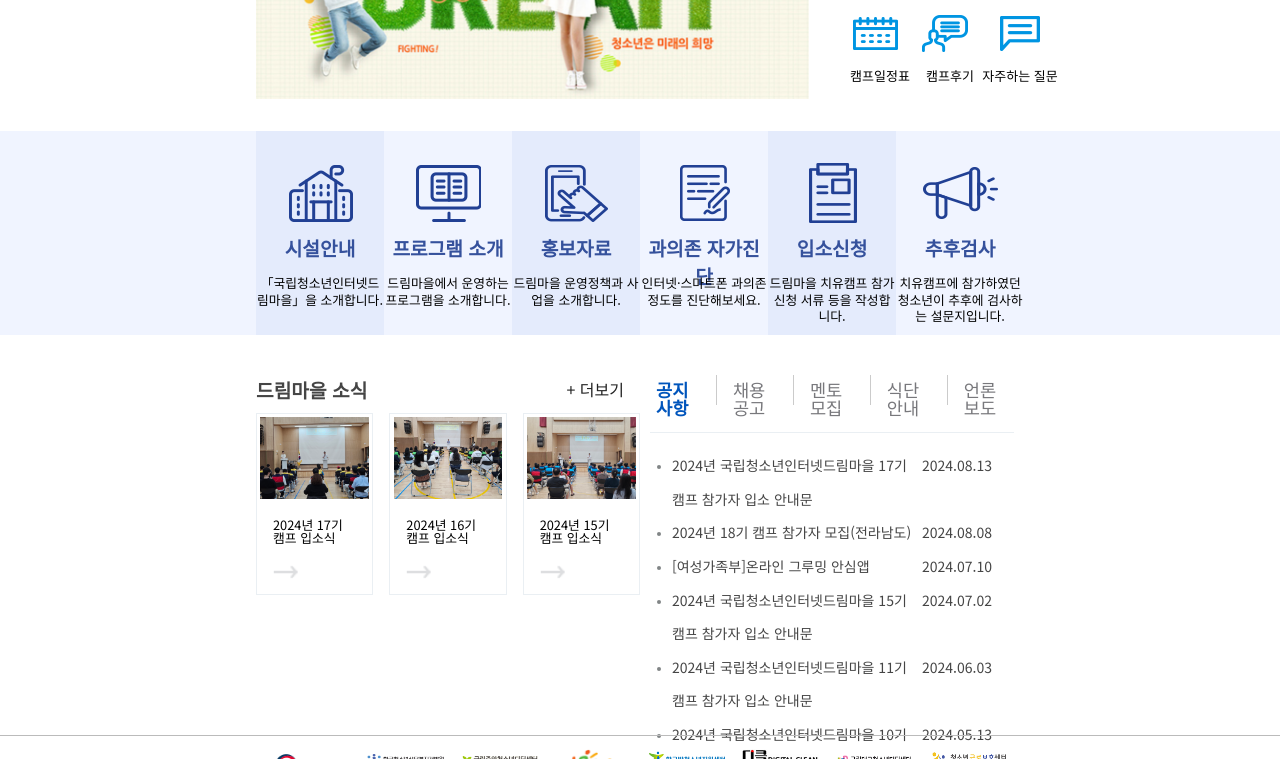
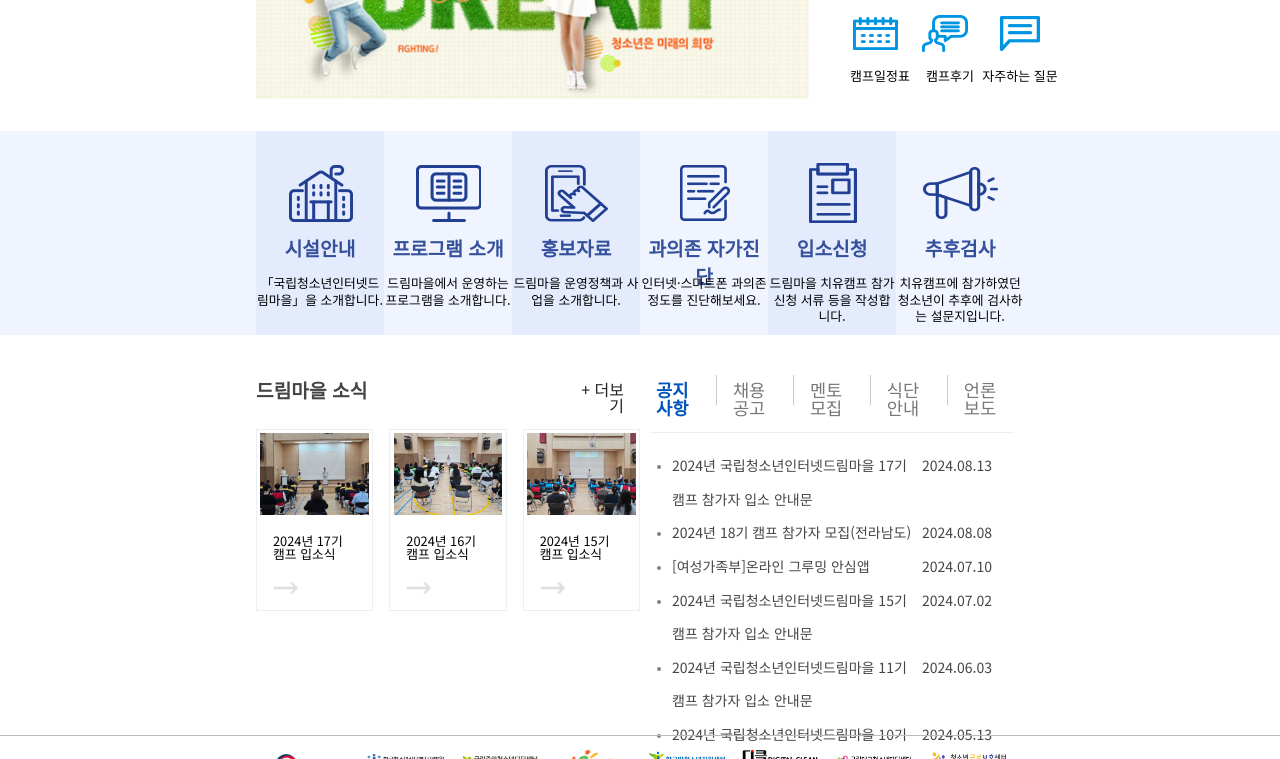
Before and after one commit to HyoenbinChoi/clone_coding_1, a plain HTML site: page index.html in a window 1280 px wide. Shown: the part 341-1100 px from the top of the page. Drawn offline with nearby package versions, Linux system fonts and the light colour scheme.

Commit message:
third commit

```diff
--- a/css/main.css
+++ b/css/main.css
@@ -403,7 +403,7 @@ div[class^=topRightBottomInner]>img {
 }
 
 .headerTitle {
-  width: 100%;
+  width: 80%;
   font-size: 1.2rem;
   font-weight: 800;
   color: #454545;
@@ -411,10 +411,14 @@ div[class^=topRightBottomInner]>img {
 }
 
 .headerMore {
-  width: 100%;
+  width: 20%;
   text-align: right;
   color: #222222;
   padding: 1em;
+}
+
+.headerMore > h5 {
+  cursor: pointer;
 }
 
 .mainBottomLeftArticlesWrapper {
```
